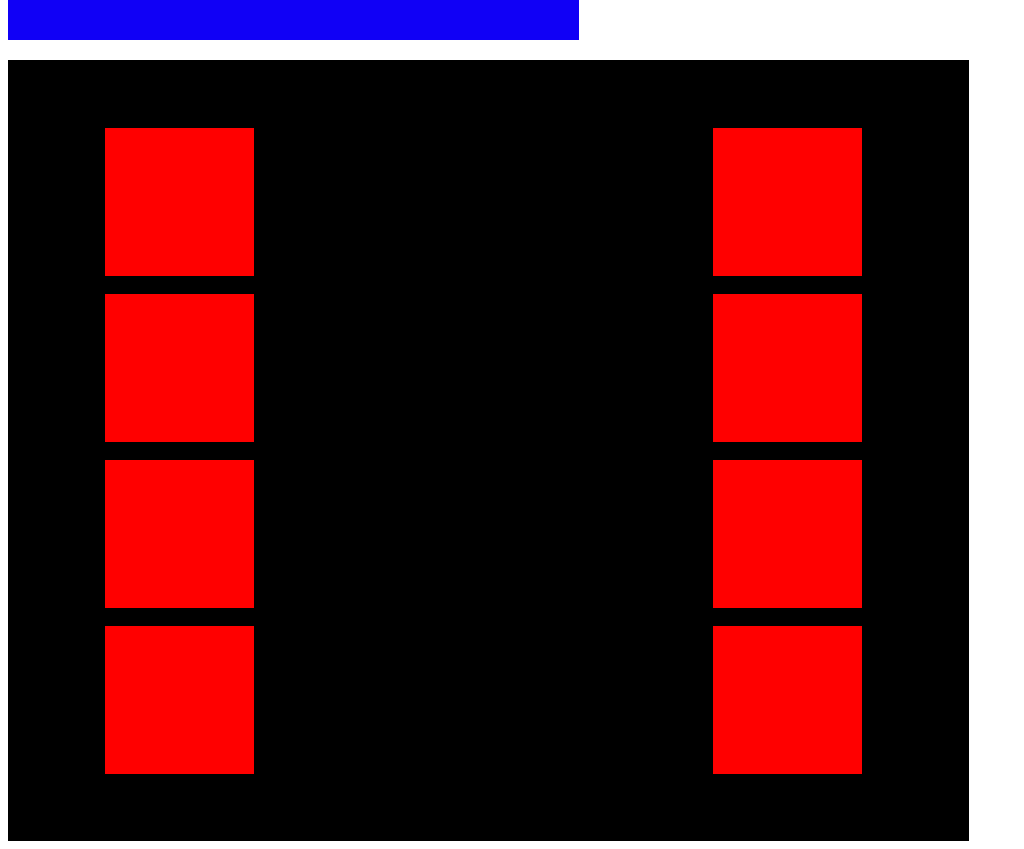
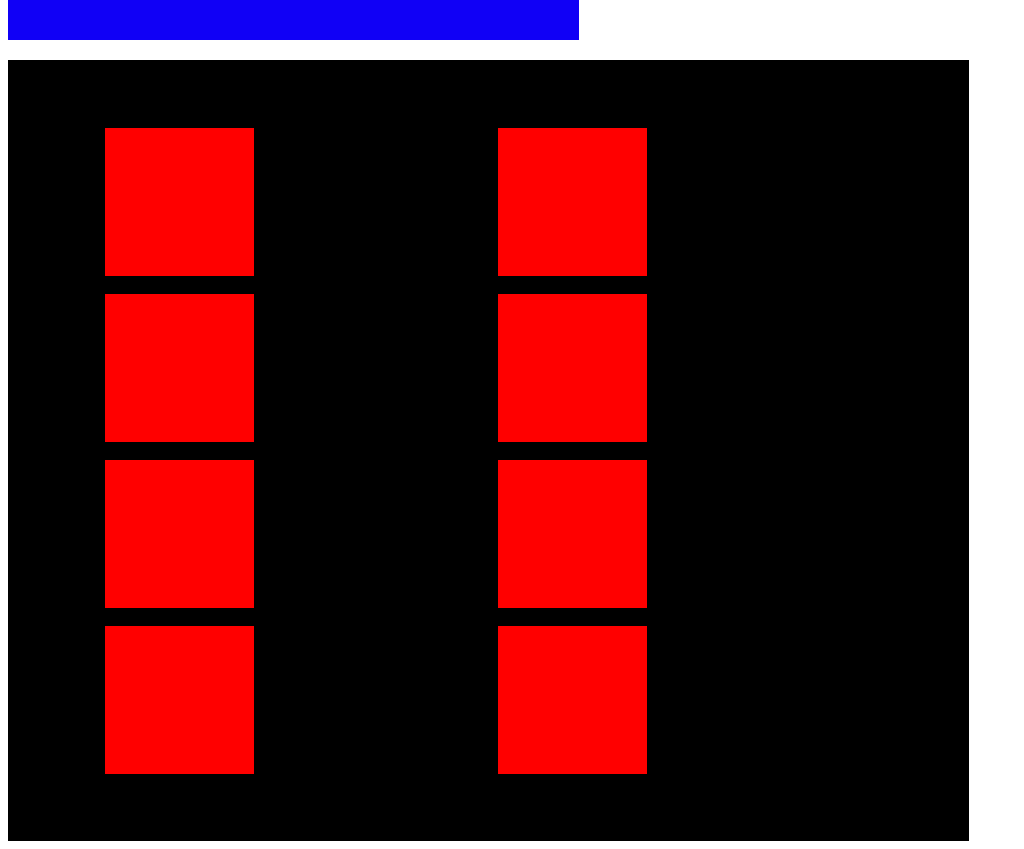
Before and after one commit to surojbag15/practice-flex-2, a plain HTML site: page index.html in a window 1280 px wide. Shown: the part 1787-2636 px from the top of the page, without its empty margins (0-1024 px from the left). Drawn offline with Linux system fonts and the light colour scheme.

Commit message:
style.css

```diff
--- a/style.css
+++ b/style.css
@@ -117,9 +117,10 @@
     box-sizing: border-box;
     background-color: black;
     justify-content: center;
+    aline-content: space-around;
     flex-direction: column;
     flex-wrap:wrap;
-    column-gap:430px;
+
 }
 .items {
     height: 148px;
@@ -128,4 +129,5 @@
     background-color: red;
     margin: 9px;
 
+
 }
```
